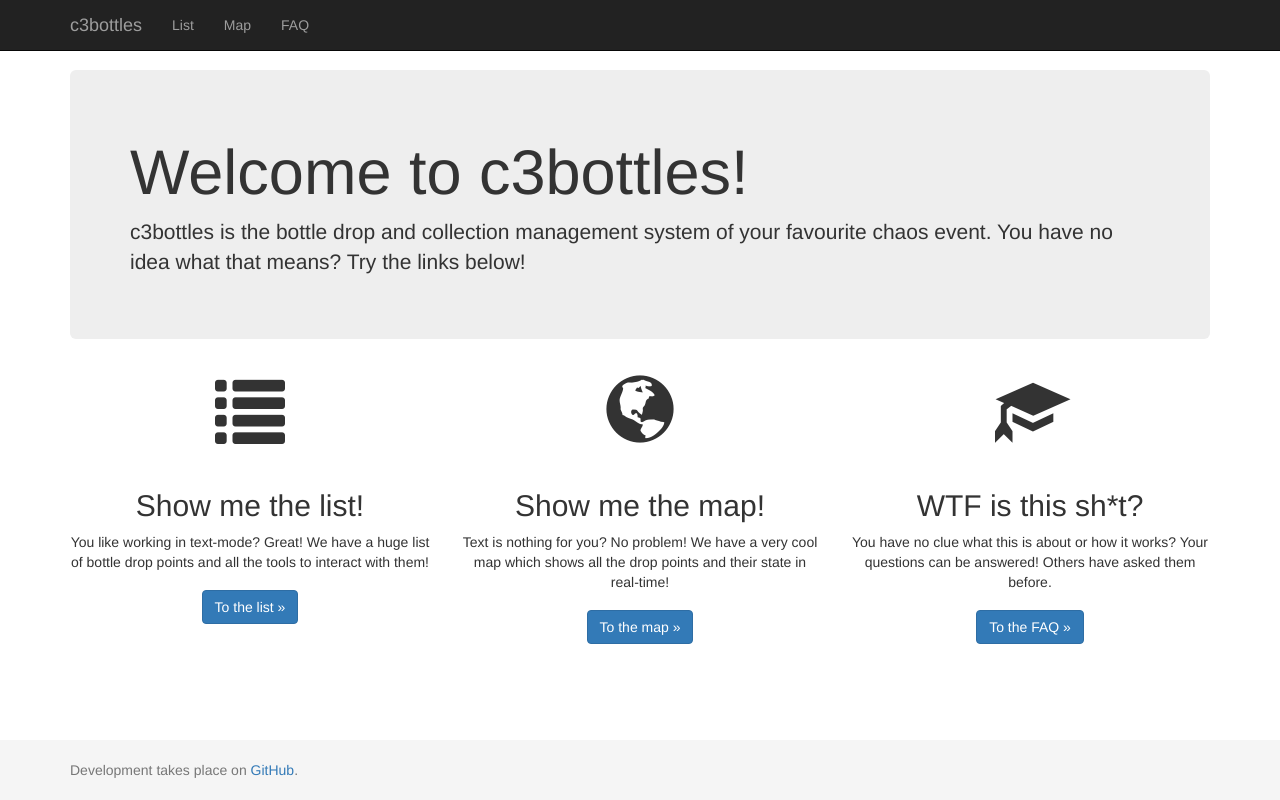
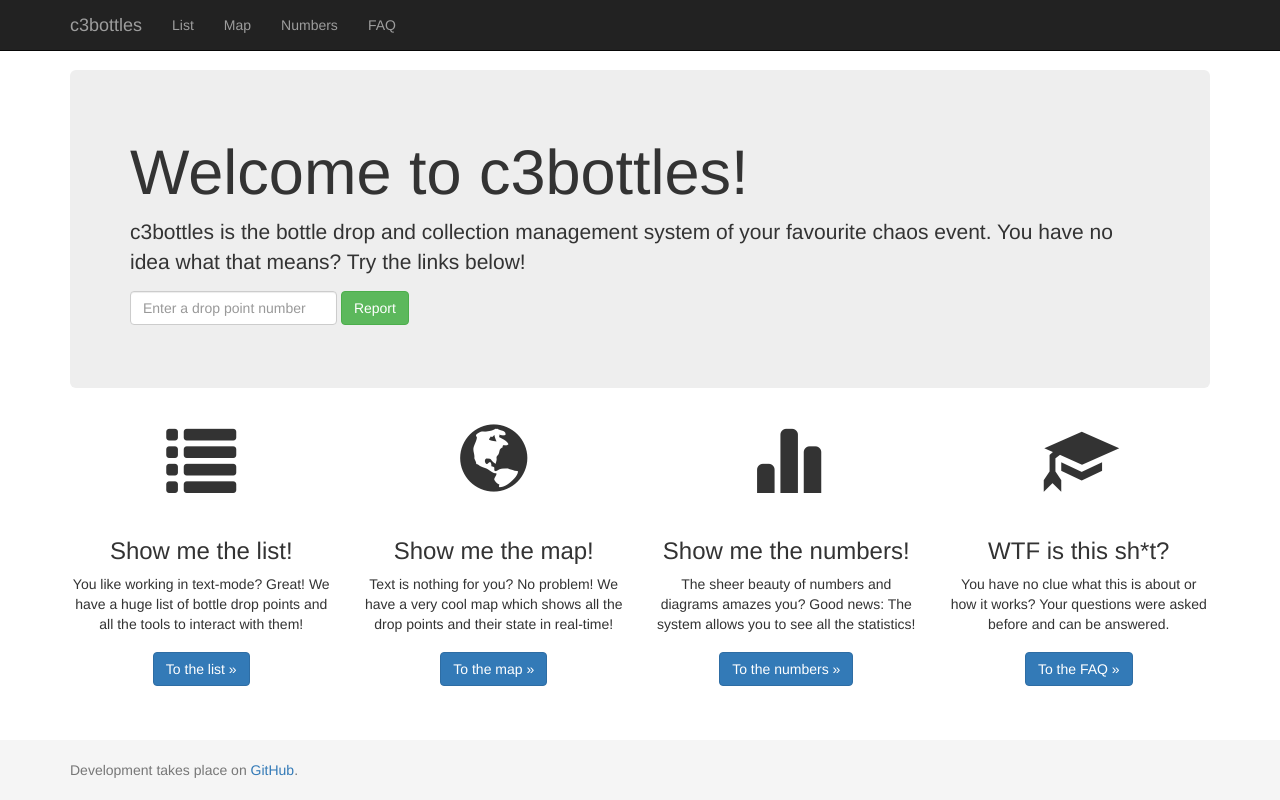
Before and after one commit to c3bottles/c3bottles, a Flask app: page / in a window 1280 px wide. Run offline with Flask 2, Linux system fonts and the light colour scheme; parts of the project's set-up code (start-up, migrations or seed data) failed here and were passed over; some libraries are stand-ins or nearby versions.

Commit message:
Add info about statistics, tweak index page
The index page now has a fourth column informing about the statistics feature
yet to come. The link has also been added to the navbar.

The index page is now four columns wide and the symbols will remain on medium
sized displays, but then the columns will  collapse into two. Symbols will
still disapper on small displays.

An input field on the index page should enable the user to report a drop point
directly.

```diff
--- a/templates/index.html
+++ b/templates/index.html
@@ -8,13 +8,19 @@
 					your favourite chaos event. You have no idea what that means? Try
 					the links below!
 				</p>
+				<p>
+					<form class="form-inline">
+						<input type="text" name="number" class="form-control" placeholder="Enter a drop point number">
+						<button type="submit" class="btn btn-success">Report</button>
+					</form>
+				</p>
 			</div>
 			<div class="row">
-				<div class="col-md-4 text-center">
-					<div class="large-icon hidden-xs hidden-sm">
+				<div class="col-md-3 col-sm-6 text-center">
+					<div class="large-icon hidden-xs">
 						<span class="glyphicon glyphicon-list" aria-hidden="true"></span>
 					</div>
-					<h2>Show me the list!</h2>
+					<h3>Show me the list!</h3>
 					<p>
 						You like working in text-mode? Great! We have a huge list of bottle
 						drop points and all the tools to interact with them!
@@ -25,11 +31,11 @@
 						</a>
 					</p>
 				</div>
-				<div class="col-md-4 text-center">
-					<div class="large-icon hidden-xs hidden-sm">
+				<div class="col-md-3 col-sm-6 text-center">
+					<div class="large-icon hidden-xs">
 						<span class="glyphicon glyphicon-globe text-center" aria-hidden="true"></span>
 					</div>
-					<h2>Show me the map!</h2>
+					<h3>Show me the map!</h3>
 					<p>
 						Text is nothing for you? No problem! We have a very cool map which
 						shows all the drop points and their state in real-time!
@@ -40,14 +46,29 @@
 						</a>
 					</p>
 				</div>
-				<div class="col-md-4 text-center">
-					<div class="large-icon hidden-xs hidden-sm">
+				<div class="col-md-3 col-sm-6 text-center">
+					<div class="large-icon hidden-xs">
+						<span class="glyphicon glyphicon-stats" aria-hidden="true"></span>
+					</div>
+					<h3>Show me the numbers!</h3>
+					<p>
+						The sheer beauty of numbers and diagrams amazes you? Good news:
+						The system allows you to see all the statistics!
+					</p>
+					<p>
+						<a class="btn btn-primary navbar-btn" href="#" role="button">
+							To the numbers &raquo;
+						</a>
+					</p>
+				</div>
+				<div class="col-md-3 col-sm-6 text-center">
+					<div class="large-icon hidden-xs">
 						<span class="glyphicon glyphicon-education text-center" aria-hidden="true"></span>
 					</div>
-					<h2>WTF is this sh*t?</h2>
+					<h3>WTF is this sh*t?</h3>
 					<p>
-						You have no clue what this is about or how it works? Your questions
-						can be answered! Others have asked them before.
+						You have no clue what this is about or how it works?
+						Your questions were asked before and can be answered.
 					</p>
 					<p>
 						<a class="btn btn-primary navbar-btn" href="{{ url_for("faq") }}" role="button">
--- a/templates/navbar.html
+++ b/templates/navbar.html
@@ -17,6 +17,9 @@
 						<li>
 							<a href="#">Map</a>
 						</li>
+						<li>
+							<a href="#">Numbers</a>
+						</li>
 						<li{{ {"class": "active"}|xmlattr if request.url_rule.endpoint == "faq" }}>
 							<a href="{{ url_for("faq") }}">FAQ</a>
 						</li>
```
